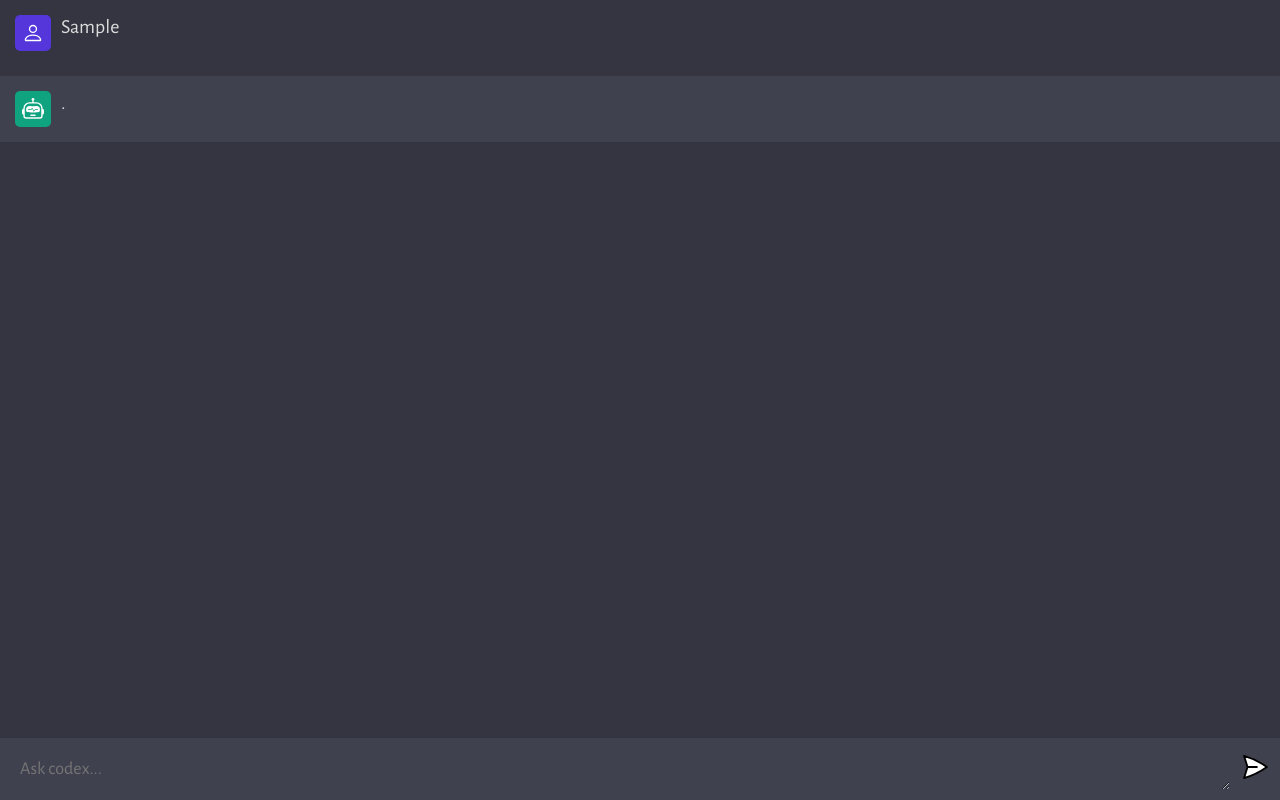
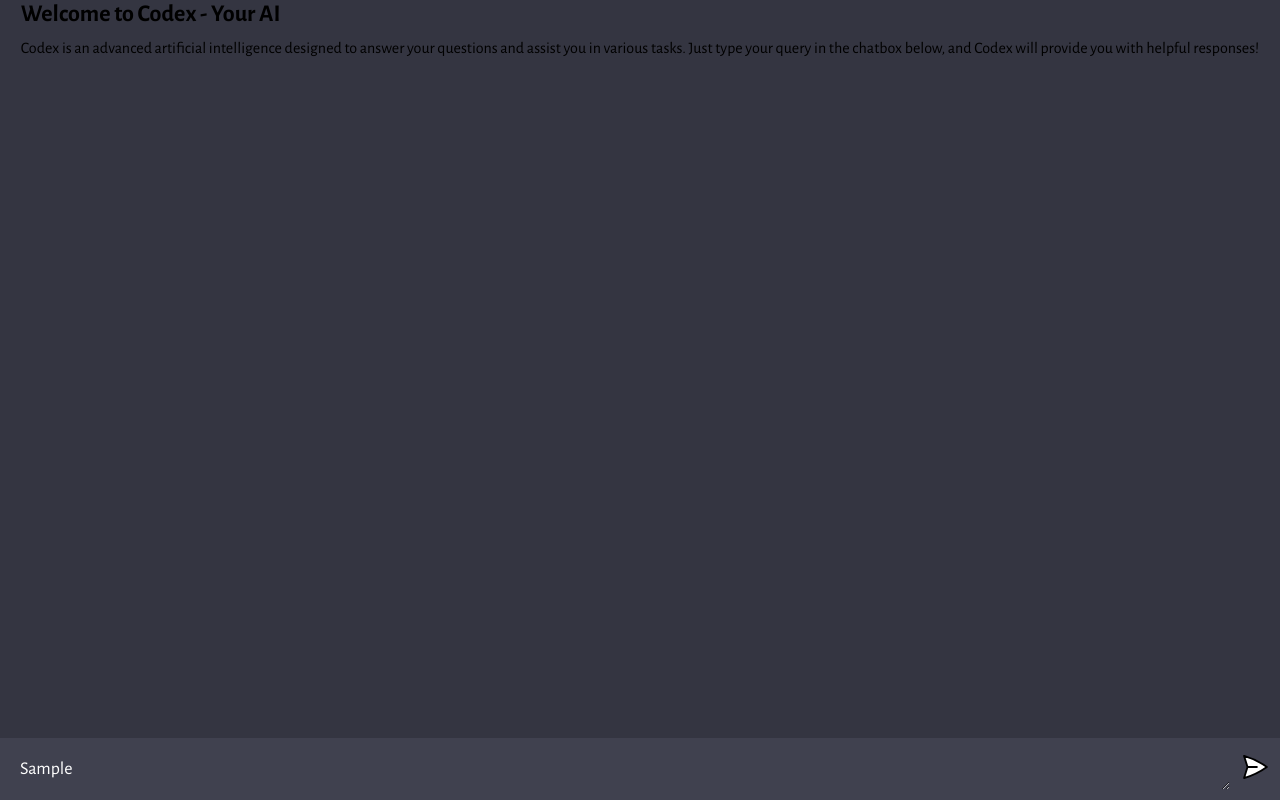
Before and after one commit to BhavyaPant-bly/my-own-gpt, a website built with Vite: page client/index.html in a window 1280 px wide. Both pictures are taken after typing "Sample" into the empty fields and a click on the button 1255 px from the left and 769 px from the top of the page. Built offline with nearby package versions, Linux system fonts and the light colour scheme; no server answers.

Commit message:
new desc

```diff
--- a/client/index.html
+++ b/client/index.html
@@ -9,6 +9,14 @@
   </head>
   <body>
     <div id="app">
+      <div id="desc">
+      <h1>Welcome to Codex - Your AI</h1>
+      <p>
+        Codex is an advanced artificial intelligence designed to answer your
+        questions and assist you in various tasks. Just type your query in the
+        chatbox below, and Codex will provide you with helpful responses!
+      </p>
+    </div>
       <div id="chat_container"></div>
 
       <form>
--- a/client/script.js
+++ b/client/script.js
@@ -3,6 +3,7 @@ import user from './assets/user.svg'
 
 const form = document.querySelector('form')
 const chatContainer = document.querySelector('#chat_container')
+const descriptionElement = document.getElementById("description");
 
 let loadInterval
 
@@ -64,7 +65,7 @@ function chatStripe(isAi, value, uniqueId) {
 
 const handleSubmit = async (e) => {
     e.preventDefault()
-
+    descriptionElement.style.display="none";
     const data = new FormData(form)
 
     // user's chatstripe
--- a/client/style.css
+++ b/client/style.css
@@ -37,6 +37,17 @@ body {
 
   padding-bottom: 20px;
   scroll-behavior: smooth;
+}
+
+h1 {
+  font-size: 24px;
+  margin-bottom: 10px;
+}
+
+p#description {
+  font-size: 16px;
+  color: #555;
+  margin-bottom: 20px;
 }
 
 /* hides scrollbar */
```
